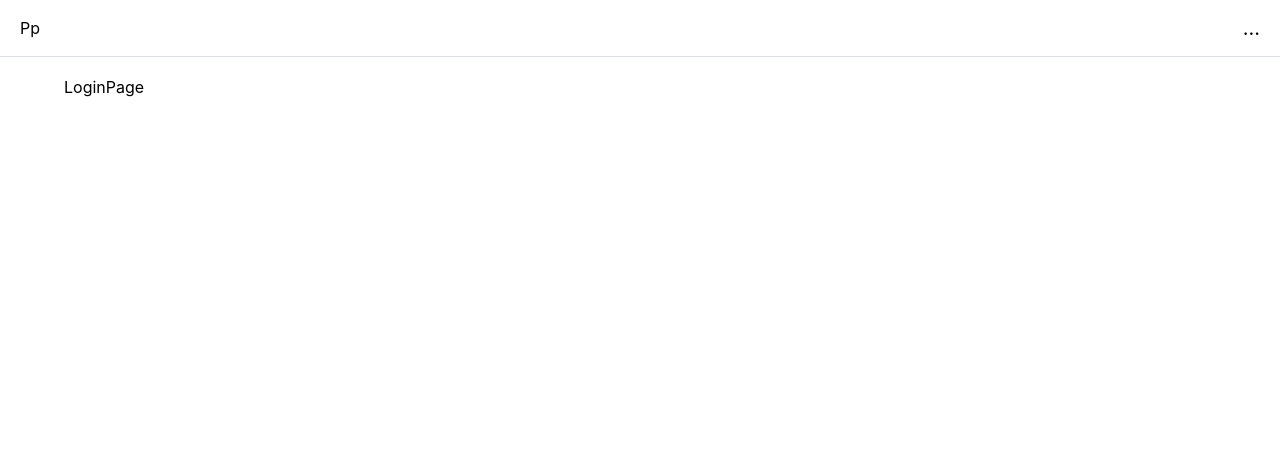
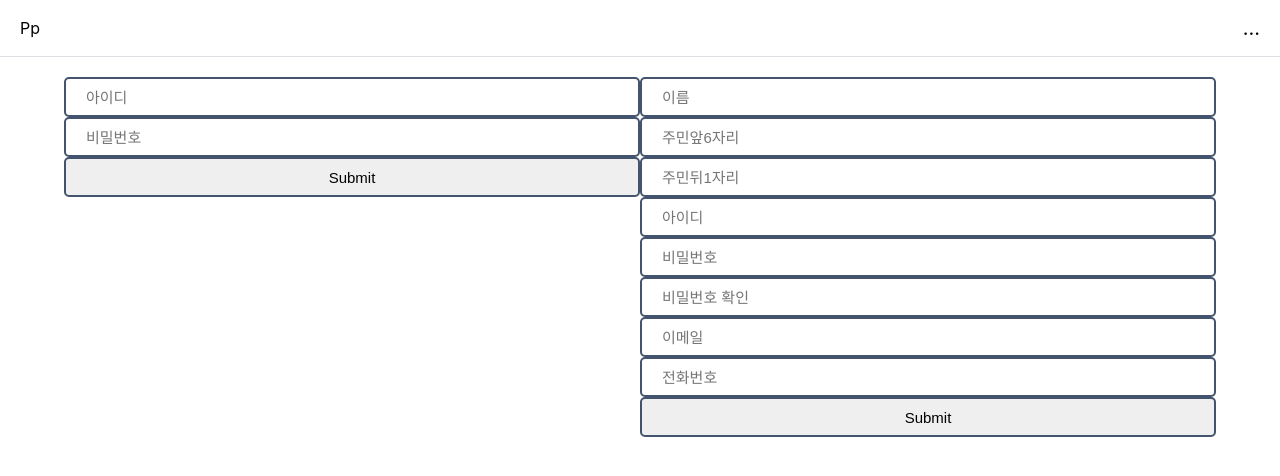
Before and after one commit to 3NYAM3/dbp, a React (Create React App) app in the folder src/main/frontend/: page /login in a window 1280 px wide. Shown: the top 476 px of the page. Built offline with nearby package versions, Linux system fonts and the light colour scheme.

Commit message:
LoginPage

```diff
--- a/src/main/frontend/src/Pages/LoginPage.js
+++ b/src/main/frontend/src/Pages/LoginPage.js
@@ -1,6 +1,31 @@
 const LoginPage = () => {
     return (
-        <div>LoginPage</div>
+        <div className="create-container">
+            <div>
+                <input placeholder="아이디"/>
+                <input placeholder="비밀번호"/>
+                <input type="submit"
+                       onClick={()=>{
+                           //클릭 구현
+                       }}
+                />
+            </div>
+            <div>
+                <input placeholder="이름"/>
+                <input placeholder="주민앞6자리"/>
+                <input placeholder="주민뒤1자리"/>
+                <input placeholder="아이디"/>
+                <input placeholder="비밀번호"/>
+                <input placeholder="비밀번호 확인"/>
+                <input placeholder="이메일"/>
+                <input placeholder="전화번호"/>
+                <input type="submit"
+                       onClick={()=>{
+                            //클릭 구현
+                       }}
+                />
+            </div>
+        </div>
     );
 };
 export default LoginPage
```
